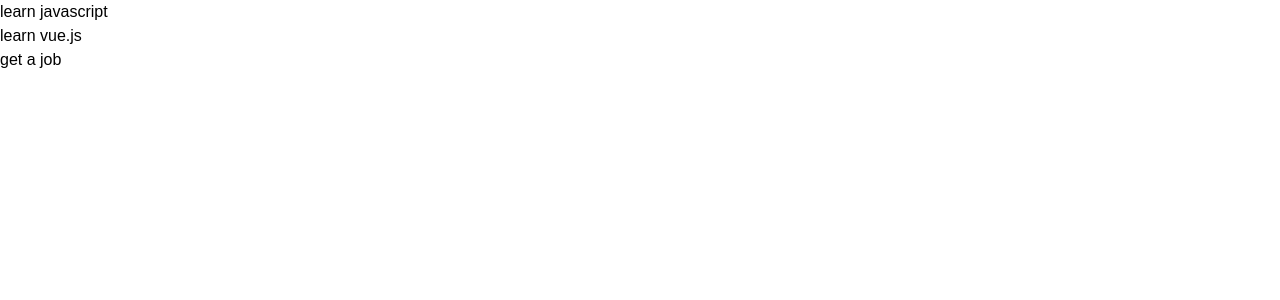
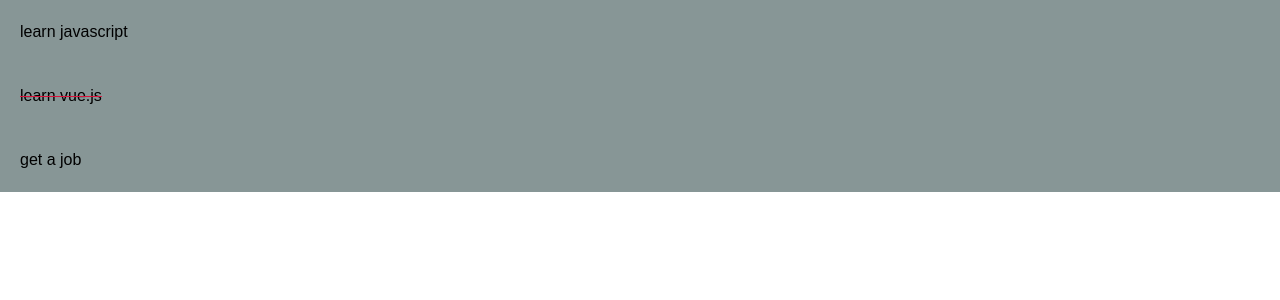
Before and after one commit to cag-martinez/vue-todo-list, a Vue app: page / in a window 1280 px wide. Shown: the top 300 px of the page. Built offline with nearby package versions, Linux system fonts and the light colour scheme.

Commit message:
added styling using syle scoped

```diff
--- a/src/App.vue
+++ b/src/App.vue
@@ -29,7 +29,7 @@
         {
           id: 2,
           title: "learn vue.js",
-          completed: false
+          completed: true
         },
         {
           id: 3,
--- a/src/components/Item.vue
+++ b/src/components/Item.vue
@@ -1,5 +1,6 @@
 <template>
-    <div>
+<!-- Adding a conditional to bind a class and cross off the todo item that has been completed -->
+    <div class="todo-item" v-bind:class="{'is-complete':todos.completed}">
         <p>{{todos.title}}</p>
     </div>
 </template>
@@ -13,10 +14,13 @@
 
 <style scoped>
 .todo-item{
-    background: cadetblue;
+    background: rgb(135, 150, 150);
     padding: 20px;
-    border-bottom: 1px darkblue;
+    border-bottom: 1px rgb(88, 196, 114);
     }
 
+.is-complete{
+text-decoration: line-through crimson;
 
+}
 </style>
```
